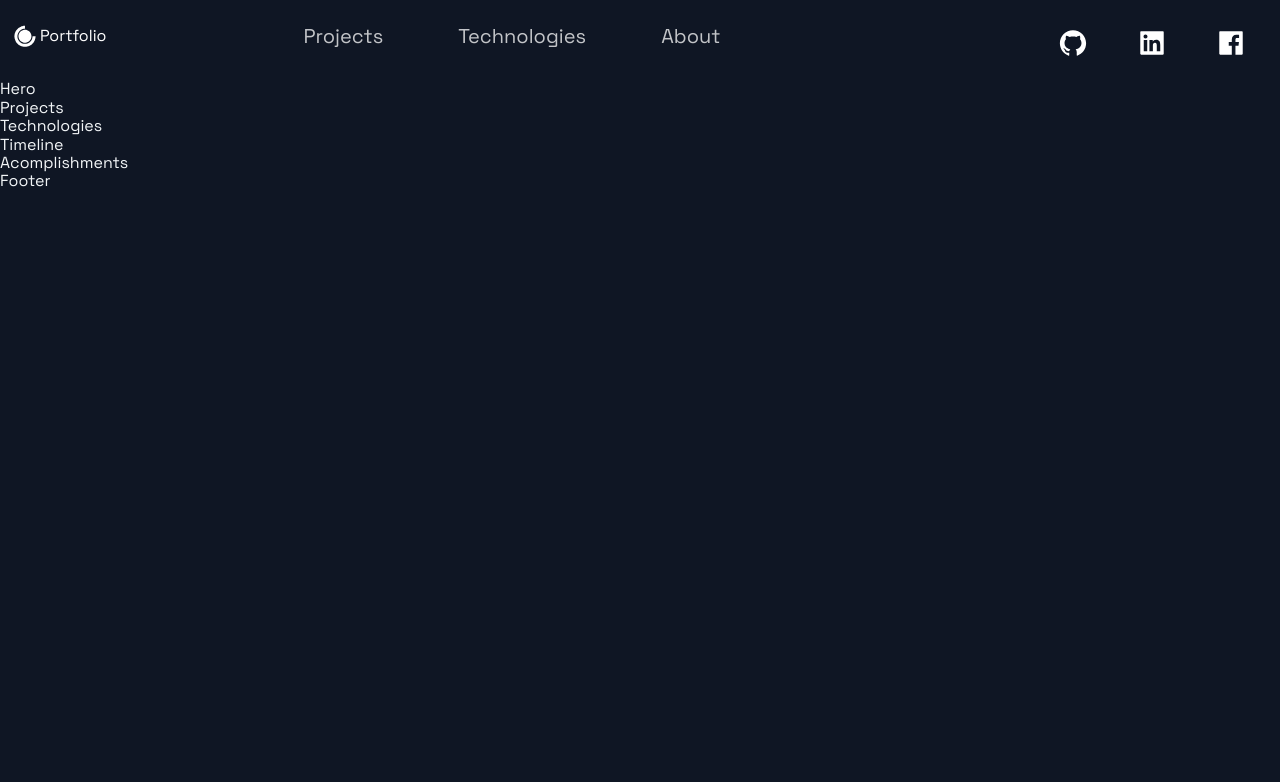
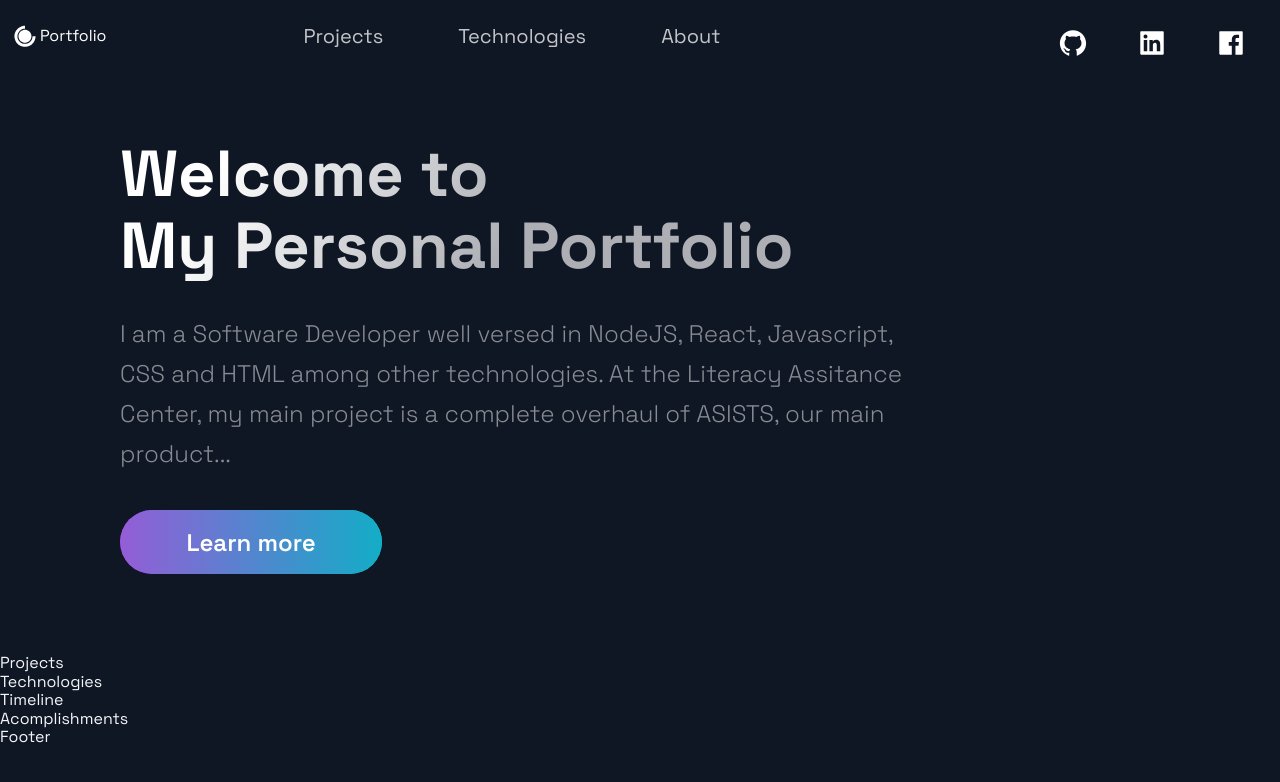
Before and after one commit to wildapt01/portfolio_website-STARTER, a Next.js app: page / in a window 1280 px wide. Shown: the top 782 px of the page. Built offline with nearby package versions, Linux system fonts and the light colour scheme.

Commit message:
add Hero title and text

```diff
--- a/src/components/Hero/Hero.js
+++ b/src/components/Hero/Hero.js
@@ -8,6 +8,23 @@ import {
 import Button from "../../styles/GlobalComponents/Button";
 import { LeftSection } from "./HeroStyles";
 
-const Hero = (props) => <div>Hero</div>;
+const Hero = (props) => (
+  <Section row nopadding>
+    <LeftSection>
+      <SectionTitle main center>
+        Welcome to <br />
+        My Personal Portfolio
+      </SectionTitle>
+      <SectionText>
+        I am a Software Developer well versed in NodeJS, React, Javascript, CSS
+        and HTML among other technologies. At the Literacy Assitance Center, my
+        main project is a complete overhaul of ASISTS, our main product...
+      </SectionText>
+      <Button onClick={() => (window.location = "https://google.com")}>
+        Learn more
+      </Button>
+    </LeftSection>
+  </Section>
+);
 
 export default Hero;
```
